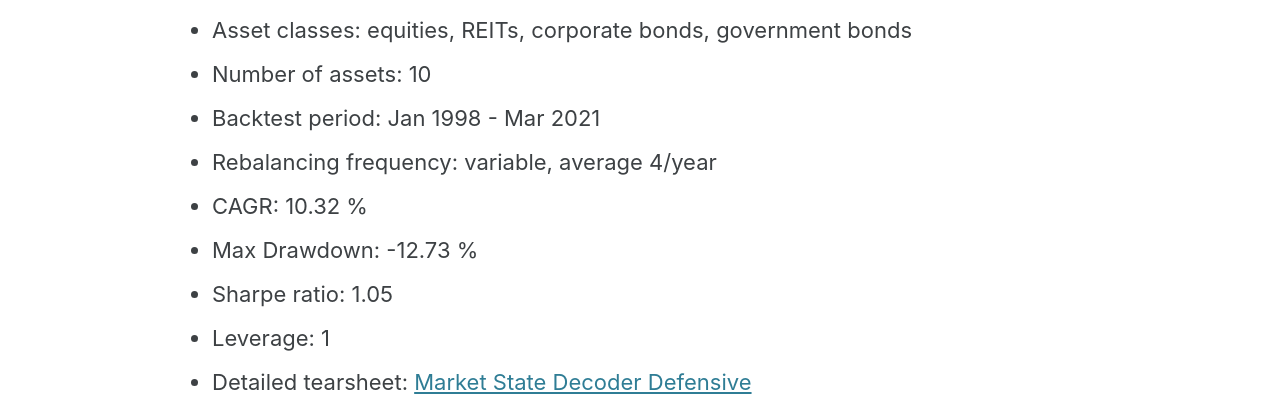
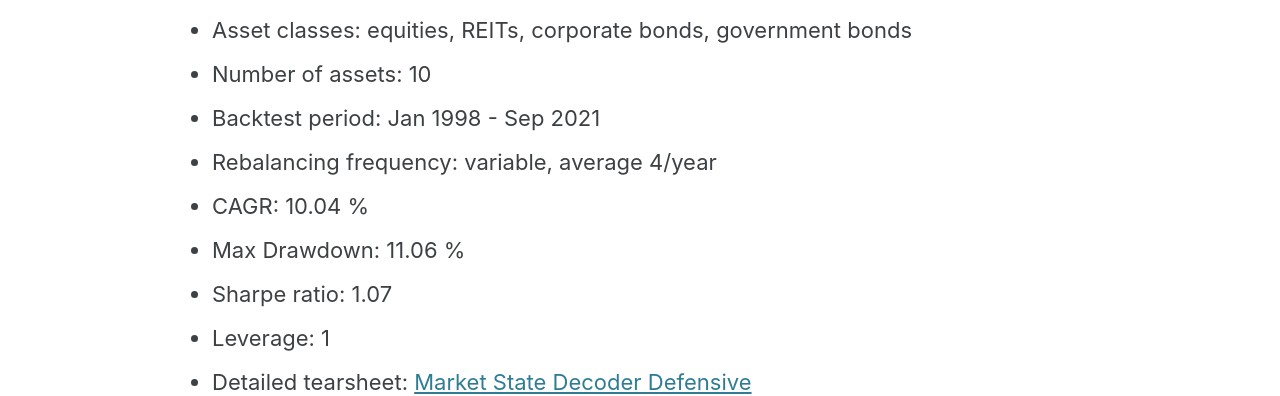
Before and after one commit to IthacaResearch/ithacaresearch.github.io, a Jekyll site: the page built from _posts/2020-12-05-Market-State-Decoder-Defensive.md, in a window 1280 px wide and 900 px high, scrolled down 692 px. Shown: the part 155-551 px from the top of the window. Built offline with Jekyll 4.4.1, drawn with Linux system fonts in a browser that asks for light colours; cached includes are drawn as plain includes.

Commit message:
Update 2020-12-05-Market-State-Decoder-Defensive.md

```diff
--- a/_posts/2020-12-05-Market-State-Decoder-Defensive.md
+++ b/_posts/2020-12-05-Market-State-Decoder-Defensive.md
@@ -21,11 +21,11 @@
 #### Strategy details
 * Asset classes: equities, REITs, corporate bonds, government bonds
 * Number of assets: 10
-* Backtest period: Jan 1998 - Mar 2021
+* Backtest period: Jan 1998 - Sep 2021
 * Rebalancing frequency: variable, average 4/year
-* CAGR: 10.32 %
-* Max Drawdown: -12.73 %
-* Sharpe ratio: 1.05
+* CAGR: 10.04 %
+* Max Drawdown: 11.06 %
+* Sharpe ratio: 1.07
 * Leverage: 1
 * Detailed tearsheet: [Market State Decoder Defensive](/tearsheets/MarketStateDecoderDefensive.html)
 
```
